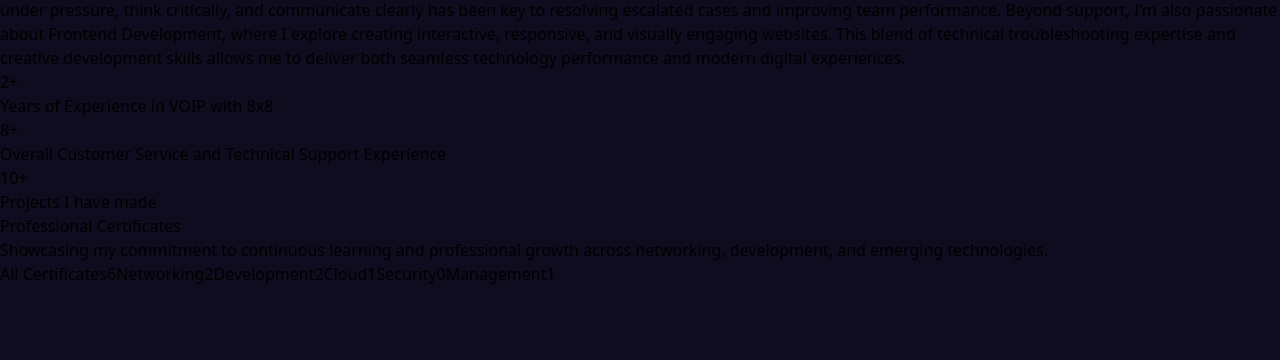
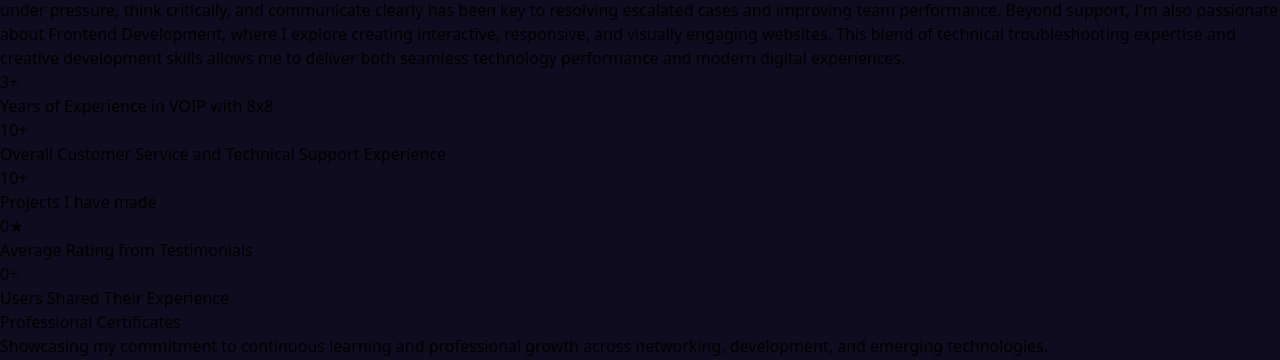
Before and after one commit to jrzstflr/jrz-cv, a React (Vite) app: page / in a window 1280 px wide. Shown: the part 2552-2912 px from the top of the page. Built offline with nearby package versions, Linux system fonts and the light colour scheme; no server answers; the database is empty.

Commit message:
Update for About and new hook component

```diff
--- a/src/components/About.jsx
+++ b/src/components/About.jsx
@@ -1,9 +1,12 @@
-import React from 'react';
-import aboutImg from "../assets/aboutImg.png";
-import { motion } from 'framer-motion';
-import { InView } from 'react-intersection-observer';
+"use client"
+import { motion } from "framer-motion"
+import { InView } from "react-intersection-observer"
+import { useTestimonialStats } from "../hooks/use-testimonial-stats"
+import aboutImg from "../assets/aboutImg.png"
 
 const About = () => {
+  const { averageRating, totalCount, loading } = useTestimonialStats()
+
   return (
     <div id="about" className="text-white py-16 scroll-smooth">
       <div className="container mx-auto px-4 text-center">
@@ -26,7 +29,11 @@ const About = () => {
                 transition={{ delay: 0.5, duration: 0.5 }}
                 className="mb-12 text-gray-400 text-opacity-80"
               >
-                Hi, I’m Jeruz! I currently work as a Technical Support Specialist, where I help customers and businesses by troubleshooting and solving technical issues across software, hardware, and VOIP systems. At the same time, I’m passionate about Frontend Development, building interactive and engaging websites that bring ideas to life. I thrive at the intersection of problem-solving and creativity — ensuring technology not only works, but works beautifully.
+                Hi, I'm Jeruz! I currently work as a Technical Support Specialist, where I help customers and businesses
+                by troubleshooting and solving technical issues across software, hardware, and VOIP systems. At the same
+                time, I'm passionate about Frontend Development, building interactive and engaging websites that bring
+                ideas to life. I thrive at the intersection of problem-solving and creativity — ensuring technology not
+                only works, but works beautifully.
               </motion.p>
 
               <div className="flex flex-col md:flex-row justify-center items-center">
@@ -36,7 +43,7 @@ const About = () => {
                   transition={{ delay: 0.6, duration: 0.5 }}
                   className="mb-8 md:mb-0 md:mr-8 flex justify-center"
                 >
-                  <img src={aboutImg} className="w-2/3 sm:w-1/2 md:w-10/12" />
+                  <img src={aboutImg} alt="About Me" className="w-2/3 sm:w-1/2 md:w-10/12" />
                 </motion.div>
 
                 <motion.p
@@ -45,25 +52,32 @@ const About = () => {
                   transition={{ delay: 0.6, duration: 0.5 }}
                   className="md:w-1/2 text-gray-400 px-4 md:px-0 text-base sm:text-lg md:text-xl"
                 >
-                  Currently at 8x8, I began as a Technical Support Engineer and have since advanced to Subject Matter Expert (SME). In this role, I handle intricate VOIP, softphone, and network-related issues, while ensuring the smooth configuration and deployment of devices from top providers like Cisco, Polycom, and Yealink.
-                  As an SME, I mentor and guide fellow engineers, uphold SLAs, and champion a customer-first approach, ensuring clients receive exceptional support and reliable solutions. My ability to stay calm under pressure, think critically, and communicate clearly has been key to resolving escalated cases and improving team performance.
-                  Beyond support, I’m also passionate about Frontend Development, where I explore creating interactive, responsive, and visually engaging websites. This blend of technical troubleshooting expertise and creative development skills allows me to deliver both seamless technology performance and modern digital experiences.
+                  Currently at 8x8, I began as a Technical Support Engineer and have since advanced to Subject Matter
+                  Expert (SME). In this role, I handle intricate VOIP, softphone, and network-related issues, while
+                  ensuring the smooth configuration and deployment of devices from top providers like Cisco, Polycom,
+                  and Yealink. As an SME, I mentor and guide fellow engineers, uphold SLAs, and champion a
+                  customer-first approach, ensuring clients receive exceptional support and reliable solutions. My
+                  ability to stay calm under pressure, think critically, and communicate clearly has been key to
+                  resolving escalated cases and improving team performance. Beyond support, I'm also passionate about
+                  Frontend Development, where I explore creating interactive, responsive, and visually engaging
+                  websites. This blend of technical troubleshooting expertise and creative development skills allows me
+                  to deliver both seamless technology performance and modern digital experiences.
                 </motion.p>
               </div>
 
-              <div className="flex flex-col sm:flex-row justify-around items-center mt-12 space-y-6 sm:space-y-0">
+              <div className="grid grid-cols-2 md:grid-cols-5 gap-8 md:gap-6 mt-12 max-w-6xl mx-auto">
                 <motion.div
                   initial={{ opacity: 0 }}
                   animate={inView ? { opacity: 1 } : {}}
                   transition={{ delay: 1.5, duration: 0.3 }}
                   className="text-center"
                 >
-                  <h3 className="text-3xl md:text-8xl font-bold md:my-6 text-purple-500">2+</h3>
+                  <h3 className="text-5xl md:text-6xl font-bold mb-3 text-purple-500">3+</h3>
                   <motion.p
                     initial={{ opacity: 0, y: 100 }}
                     animate={inView ? { opacity: 1, y: 0 } : {}}
                     transition={{ delay: 1.7, duration: 0.5 }}
-                    className="text-sm sm:text-base text-gray-300"
+                    className="text-xs md:text-sm text-gray-300 leading-relaxed"
                   >
                     Years of Experience in VOIP with 8x8
                   </motion.p>
@@ -75,12 +89,12 @@ const About = () => {
                   transition={{ delay: 1.6, duration: 0.3 }}
                   className="text-center"
                 >
-                  <h3 className="text-3xl md:text-8xl font-bold md:my-6 text-purple-500">8+</h3>
+                  <h3 className="text-5xl md:text-6xl font-bold mb-3 text-purple-500">10+</h3>
                   <motion.p
                     initial={{ opacity: 0, y: 100 }}
                     animate={inView ? { opacity: 1, y: 0 } : {}}
                     transition={{ delay: 1.8, duration: 0.5 }}
-                    className="text-sm sm:text-base text-gray-300"
+                    className="text-xs md:text-sm text-gray-300 leading-relaxed"
                   >
                     Overall Customer Service and Technical Support Experience
                   </motion.p>
@@ -92,14 +106,53 @@ const About = () => {
                   transition={{ delay: 1.6, duration: 0.3 }}
                   className="text-center"
                 >
-                  <h3 className="text-3xl md:text-8xl font-bold md:my-6 text-purple-500">10+</h3>
+                  <h3 className="text-5xl md:text-6xl font-bold mb-3 text-purple-500">10+</h3>
                   <motion.p
                     initial={{ opacity: 0, y: 100 }}
                     animate={inView ? { opacity: 1, y: 0 } : {}}
                     transition={{ delay: 1.9, duration: 0.5 }}
-                    className="text-sm sm:text-base text-gray-300"
+                    className="text-xs md:text-sm text-gray-300 leading-relaxed"
                   >
                     Projects I have made
+                  </motion.p>
+                </motion.div>
+
+                <motion.div
+                  initial={{ opacity: 0 }}
+                  animate={inView ? { opacity: 1 } : {}}
+                  transition={{ delay: 1.7, duration: 0.3 }}
+                  className="text-center"
+                >
+                  <h3 className="text-5xl md:text-6xl font-bold mb-3 text-purple-500">
+                    {loading ? "..." : averageRating > 0 ? averageRating.toFixed(1) : "0"}
+                    <span className="text-yellow-400">★</span>
+                  </h3>
+                  <motion.p
+                    initial={{ opacity: 0, y: 100 }}
+                    animate={inView ? { opacity: 1, y: 0 } : {}}
+                    transition={{ delay: 2.0, duration: 0.5 }}
+                    className="text-xs md:text-sm text-gray-300 leading-relaxed"
+                  >
+                    Average Rating from Testimonials
+                  </motion.p>
+                </motion.div>
+
+                <motion.div
+                  initial={{ opacity: 0 }}
+                  animate={inView ? { opacity: 1 } : {}}
+                  transition={{ delay: 1.8, duration: 0.3 }}
+                  className="text-center"
+                >
+                  <h3 className="text-5xl md:text-6xl font-bold mb-3 text-purple-500">
+                    {loading ? "..." : totalCount}+
+                  </h3>
+                  <motion.p
+                    initial={{ opacity: 0, y: 100 }}
+                    animate={inView ? { opacity: 1, y: 0 } : {}}
+                    transition={{ delay: 2.1, duration: 0.5 }}
+                    className="text-xs md:text-sm text-gray-300 leading-relaxed"
+                  >
+                    Users Shared Their Experience
                   </motion.p>
                 </motion.div>
               </div>
@@ -108,7 +161,7 @@ const About = () => {
         </InView>
       </div>
     </div>
-  );
-};
+  )
+}
 
-export default About;
+export default About
--- /dev/null
+++ b/src/hooks/use-testimonial-stats.js
@@ -0,0 +1,46 @@
+"use client"
+
+import { useEffect, useState } from "react"
+import { db, collection, onSnapshot } from "../lib/firebase"
+
+export function useTestimonialStats() {
+  const [stats, setStats] = useState({
+    averageRating: 0,
+    totalCount: 0,
+    loading: true,
+  })
+
+  useEffect(() => {
+    const testimonialsRef = collection(db, "testimonials")
+
+    const unsubscribe = onSnapshot(
+      testimonialsRef,
+      (snapshot) => {
+        const testimonials = snapshot.docs.map((doc) => doc.data())
+
+        // Calculate statistics
+        const totalCount = testimonials.length
+        const averageRating =
+          totalCount > 0 ? testimonials.reduce((sum, t) => sum + (t.rating || 0), 0) / totalCount : 0
+
+        setStats({
+          averageRating: Math.round(averageRating * 10) / 10, // Round to 1 decimal
+          totalCount,
+          loading: false,
+        })
+      },
+      (error) => {
+        console.error("Error fetching testimonial stats:", error)
+        setStats({
+          averageRating: 0,
+          totalCount: 0,
+          loading: false,
+        })
+      },
+    )
+
+    return () => unsubscribe()
+  }, [])
+
+  return stats
+}
```
Also changed, not shown: src/lib/firebase.js (line endings or trailing spaces).
